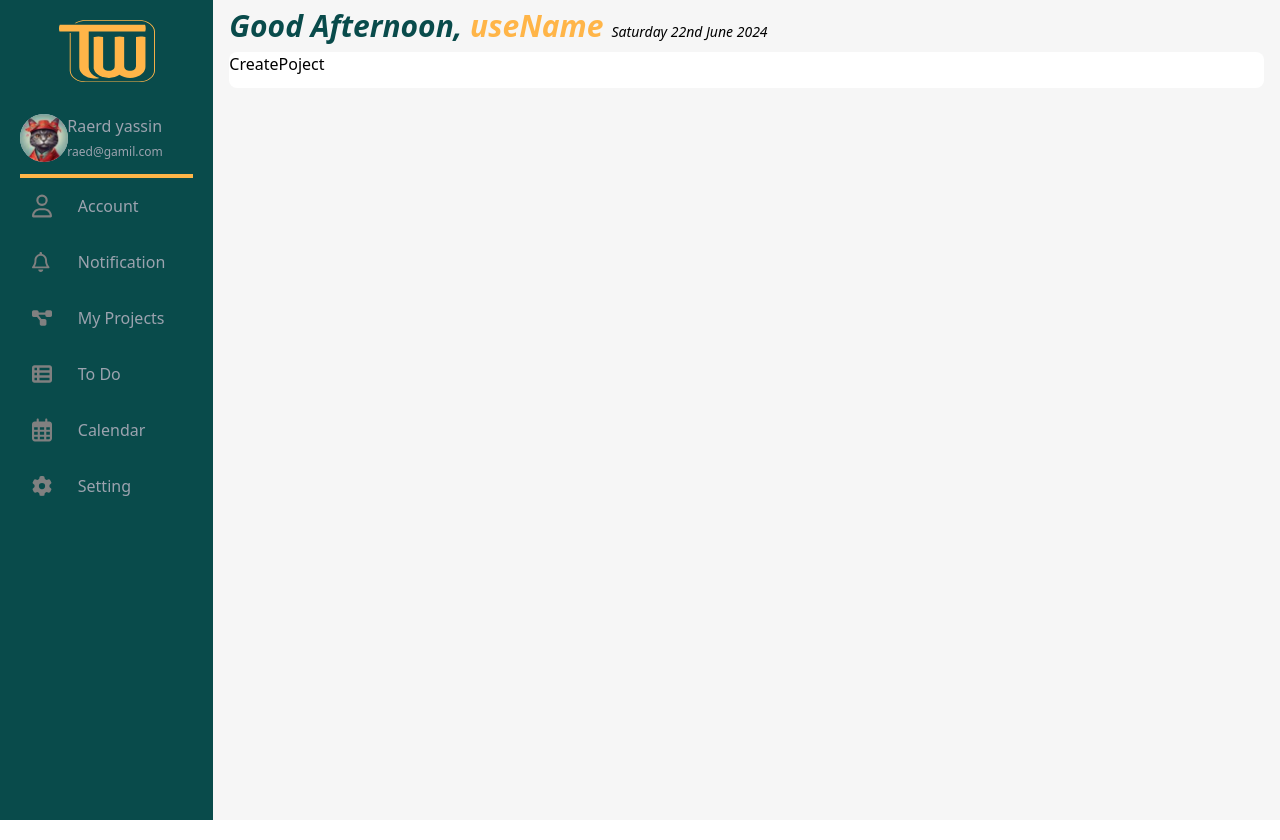
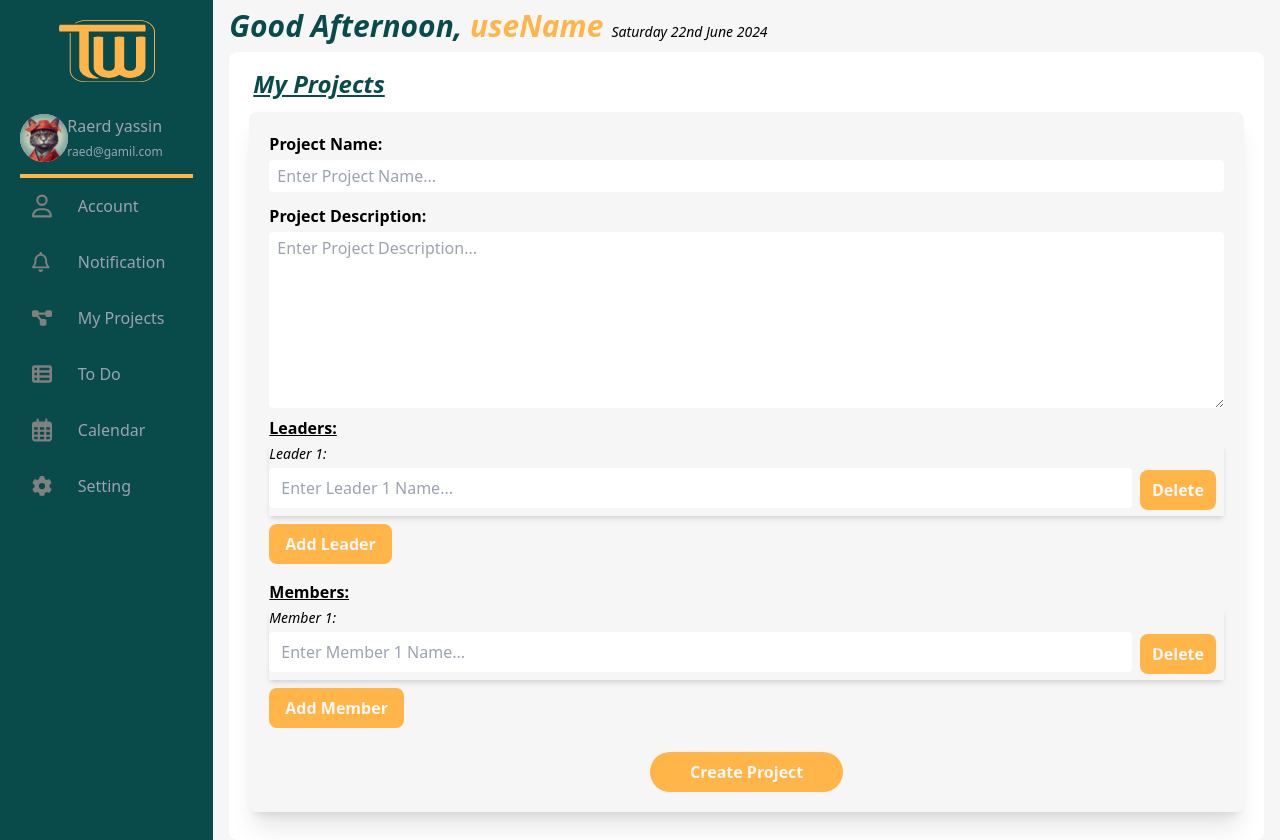
Before and after one commit to Raedyassin/TaskWise, a React (Vite) app: page /createproject in a window 1280 px wide. Built offline with nearby package versions, Linux system fonts and the light colour scheme.

Commit message:
raed second commit message

```diff
--- a/package.json
+++ b/package.json
@@ -15,10 +15,12 @@
     "@fortawesome/free-regular-svg-icons": "^6.5.2",
     "@fortawesome/free-solid-svg-icons": "^6.5.2",
     "@fortawesome/react-fontawesome": "^0.2.2",
+    "@react-pdf-viewer/core": "^3.12.0",
     "@reduxjs/toolkit": "^2.2.5",
     "axios": "^1.7.2",
     "babel-plugin-macros": "^3.1.0",
     "moment": "^2.30.1",
+    "pdfjs-dist": "^3.0.279",
     "prop-types": "^15.8.1",
     "react": "^18.2.0",
     "react-dom": "^18.2.0",
--- /dev/null
+++ b/src/Components/AddFieldForm/AddFieldForm.jsx
@@ -0,0 +1,73 @@
+import { useState } from 'react';
+import PropTypes from 'prop-types';
+export default function AddFieldForm( props) {
+  // initialize the form fields state
+  const [fields, setFields] = useState([{ value: '' }]);
+
+  // additiing a new field
+  const addField = () => {
+    setFields([...fields, { value: '' }]);
+  };
+
+  // removaling a field
+  const removeField = (index) => {
+    if (fields.length != 1 || props.fieldName ==="Member") {
+      const newFields = fields.filter((field, i) => i !== index);
+      setFields(newFields);
+    }
+  };
+
+  // Handle input change for dynamic fields
+  const handleInputChange = (index, event) => {
+    const newFields = fields.map((field, i) => {
+      if (i === index) {
+        return { ...field, value: event.target.value };
+      }
+      return field;
+    });
+    setFields(newFields);
+  };
+
+
+  return (
+      <div>
+        {fields.map((field, index) => (
+          <div key={index} className=" mt-1 shadow-md">
+            <label className="block  italic text-sm" htmlFor={`field-${index}`}>
+              {props.fieldName} {index + 1}:
+            </label>
+            <div className="flex items-center">
+              <input
+                name={`${props.fieldName}${index}`}
+                id={`field-${index}`}
+                type="text"
+                value={field.value}
+                onChange={(event) => handleInputChange(index, event)}
+                className="mt-1 mb-2 px-3 py-2 rounded focus:outline-none focus:ring-2 focus:ring-logoColor w-full"
+                placeholder={`Enter ${props.fieldName} ${index + 1} Name... `}
+              />
+              <button
+                type="button"
+                onClick={() => removeField(index)}
+                className="mx-2 px-3 py-2 rounded-lg font-bold bg-logoColor text-tertiary hover:text-red-700"
+              >
+                Delete
+              </button>
+            </div>
+          </div>
+        ))}
+        <button
+          // style={{:"50%"}}
+          type="button"
+          onClick={addField}
+          className="mt-2 mb-4 font-bold ml-13  text-tertiary hover:bg-secondary px-4 py-2 bg-logoColor rounded-lg"
+        >
+          Add {props.fieldName}
+        </button>
+      </div>
+
+  )
+}
+AddFieldForm.propTypes = {
+  fieldName: PropTypes.string.isRequired,
+};
--- /dev/null
+++ b/src/Components/pdfViewer/PDFViewer.jsx
@@ -0,0 +1,19 @@
+import { Worker, Viewer } from '@react-pdf-viewer/core';
+import '@react-pdf-viewer/core/lib/styles/index.css';
+import PropTypes from 'prop-types';
+
+export default function PdfViewer (props) {
+    return (
+        <div className="w-full h-screen">
+            <Worker workerUrl={`https://unpkg.com/pdfjs-dist@2.11.338/build/pdf.worker.min.js`}>
+                <div className="pdf-container h-full">
+                    <Viewer fileUrl={props.fileUrl} />
+                </div>
+            </Worker>
+        </div>
+    );
+}
+
+PdfViewer.propTypes = {
+    fileUrl: PropTypes.string.isRequired,
+};
--- a/src/Pages/Account.jsx
+++ b/src/Pages/Account.jsx
@@ -1,5 +1,10 @@
 import UserImageDesc from "../Components/UserImageDesc/UserImageDesc"
 import UploadElement from "../Components/UploadElement/UploadElement"
+
+// import { FontAwesomeIcon } from '@fortawesome/react-fontawesome';
+// import { faLock } from '@fortawesome/free-solid-svg-icons';
+
+
 export default function Account() {
   return (
     <div>
@@ -19,6 +24,34 @@ export default function Account() {
 
       <div className="h-1 mx-5 bg-tertiary"></div>
 
+      <div className="bg-tertiary m-5 rounded-lg shadow-xl shadow-right ">
+        <form className="p-5 grid" >
+          <label  htmlFor="1" >First Name:</label>
+          <input className="mt-1 mb-2 px-2 py-1 rounded focus:outline-none focus:ring-2 focus:ring-logoColor" placeholder="Enter you FirstName..." id='1' type="text" name="firstName" />
+
+          <label className="mt-1" htmlFor="2">Last Name:</label>
+          <input className="mt-1 mb-2 px-2 py-1 rounded focus:outline-none focus:ring-2 focus:ring-logoColor" placeholder="Enter you LastName..." id='2' type="text" name="lastName" />
+
+          <label className="mt-1" htmlFor="3">Email:</label>
+          <input className="mt-1 mb-2 px-2 py-1 rounded focus:outline-none focus:ring-2 focus:ring-logoColor" placeholder="Enter you Email..." id='3' type="text" name="email" />
+
+          <label className="mt-1" htmlFor="4">Date of birth:</label>
+          <input className="mt-1 mb-2 px-2 py-1 rounded focus:outline-none focus:ring-2 focus:ring-logoColor"  id='4' type="date" name="dataOfBirth" />
+
+          <label className="mt-1" htmlFor="5">New Password:</label>
+          <input className="mt-1 mb-2 px-2 py-1 rounded focus:outline-none focus:ring-2 focus:ring-logoColor" placeholder="Enter New Password..." id='5' type="password" name="newPassword" />
+
+          <label className="mt-1" htmlFor="5">Confirm Password:</label>
+          <input className="mt-1 mb-2 px-2 py-1 rounded focus:outline-none focus:ring-2 focus:ring-logoColor" placeholder="Enter New Password..." id='6' type="password" name="confirmPassword" />
+
+
+
+          <div className="flex justify-center">
+            <button className="mt-2 font-bold text-tertiary hover:bg-secondary px-10 py-2 bg-logoColor rounded-full ">Save</button>
+          </div>
+        </form>
+      </div>
+
     </div>
   )
 }
--- a/src/Pages/CreatePoject.jsx
+++ b/src/Pages/CreatePoject.jsx
@@ -1,5 +1,39 @@
+import AddFieldForm from "../Components/AddFieldForm/AddFieldForm"
 export default function CreatePoject() {
   return (
-    <div>CreatePoject</div>
+    <div className="px-5 py-4">
+      <h1 className="italic mb-3 text-2xl font-bold text-primary pl-1 underline ">My Projects</h1>
+
+      {/* <div className="h-1  my-2 bg-tertiary"></div> */}
+
+      <div className="bg-tertiary  rounded-lg shadow-xl shadow-right ">
+        <form className="p-5 grid" >
+          <label  htmlFor="1"  className="font-bold">Project Name:</label>
+          <input className="mt-1 mb-2 px-2 py-1 rounded focus:outline-none focus:ring-2 focus:ring-logoColor" placeholder="Enter Project Name..." id='1' type="text" name="projectName" />
+
+          <label className="mt-1 font-bold" htmlFor="2">Project Description:</label>
+          <textarea className="mt-1 mb-2 px-2 py-1 rounded focus:outline-none focus:ring-2 focus:ring-logoColor" placeholder="Enter Project Description..." id='2' rows='7' name="projectDescription">
+            </textarea>
+
+        {/* Leaders */}
+        <div>
+          <h1 className='font-bold underline'>Leaders:</h1>
+        </div>
+          <AddFieldForm fieldName='Leader' />
+
+        {/* Members */}
+        <div>
+          <h1 className='font-bold underline'>Members:</h1>
+        </div>
+          <AddFieldForm fieldName='Member'/>
+
+          <div className="flex justify-center">
+            <button className="mt-2 font-bold text-tertiary hover:bg-secondary px-10 py-2 bg-logoColor rounded-full ">Create Project</button>
+          </div>
+        </form>
+      </div>
+
+
+    </div>
   )
 }
--- a/src/Pages/Cv.jsx
+++ b/src/Pages/Cv.jsx
@@ -1,4 +1,5 @@
 import UploadElement from "../Components/UploadElement/UploadElement"
+import PdfViewer from "../Components/pdfViewer/PDFViewer"
 export default function Cv() {
   return (
     <div>
@@ -8,6 +9,15 @@ export default function Cv() {
       </div>
 
       <div className="h-1 mx-5 bg-tertiary"></div>
+      {/* show your CV */}
+      <div>
+        <h1 className="text-2xl font-bold text-center my-4">View you CV</h1>
+        <div className="container mx-auto">
+            <PdfViewer fileUrl="https://web.stanford.edu/class/cs142/lectures/ReactJS.pdf" />
+        </div>
+      </div>
+
+
     </div>
   )
 }
--- a/src/Pages/ToDo.jsx
+++ b/src/Pages/ToDo.jsx
@@ -1,7 +1,7 @@
 // import React from 'react'
-
 export default function ToDo() {
   return (
-    <div>ToDo</div>
+    <div>ToDo
+    </div>
   )
 }
```
Also changed, not shown: 1 other file (tests, documents, lock files or other folders). Lines whose indentation alone changed are shown as unchanged.
